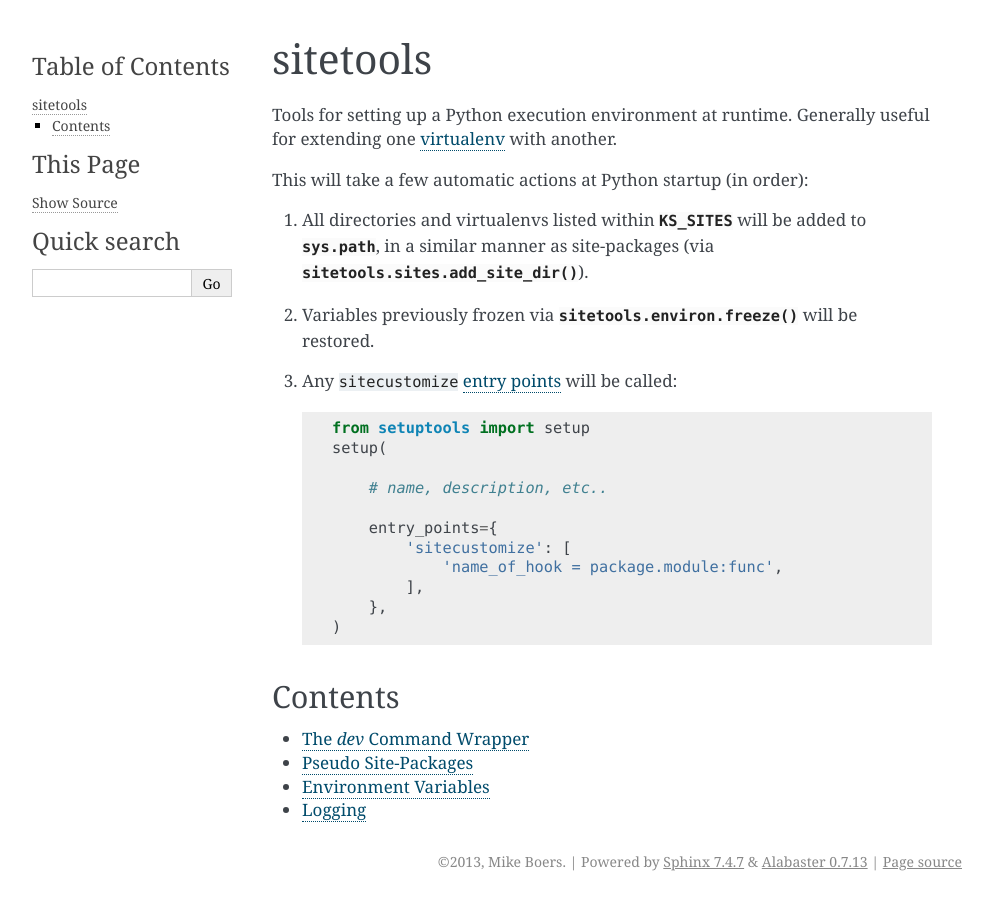
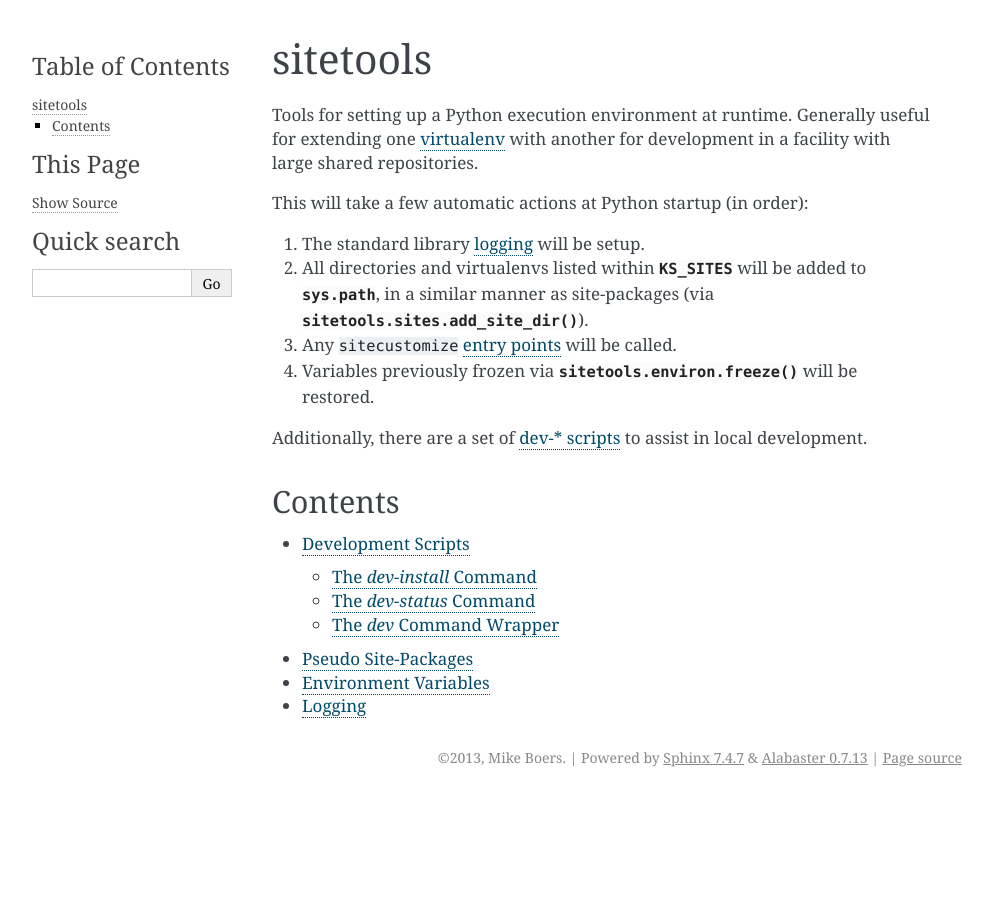
Before and after one commit to vfxetc/sitetools, a Sphinx documentation site: the page built from docs/index.rst, in a window 1280 px wide. Shown: the whole page, without its empty margins (148-1141 px from the left). Built offline with Sphinx 7.4.7, drawn with Linux system fonts in a browser that asks for light colours.

Commit message:
Pull the dev docs from the main WesternX docs

```diff
--- a/docs/index.rst
+++ b/docs/index.rst
@@ -4,33 +4,27 @@ sitetools
 =========
 
 Tools for setting up a Python execution environment at runtime. Generally useful
-for extending one virtualenv_ with another.
+for extending one virtualenv_ with another for development in a facility with
+large shared repositories.
 
 This will take a few automatic actions at Python startup (in order):
 
-1. All directories and virtualenvs listed within :envvar:`KS_SITES`
+1. The standard library logging_ will be setup.
+
+2. All directories and virtualenvs listed within :envvar:`KS_SITES`
    will be added to :data:`sys.path`, in a similar manner as site-packages (via
    :func:`sitetools.sites.add_site_dir`).
 
-2. Variables previously frozen via :func:`sitetools.environ.freeze` will be
-   restored.
+3. Any ``sitecustomize`` `entry points`_ will be called.
 
-3. Any ``sitecustomize`` `entry points`_ will be called::
+4. Variables previously frozen via :func:`sitetools.environ.freeze` will be restored.
 
-    from setuptools import setup
-    setup(
 
-        # name, description, etc..
-
-        entry_points={
-            'sitecustomize': [
-                'name_of_hook = package.module:func',
-            ],
-        },
-    )
+Additionally, there are a set of :ref:`dev-* scripts <dev>` to assist in local development.
 
 
 .. _entry points: http://pythonhosted.org/setuptools/setuptools.html#dynamic-discovery-of-services-and-plugins
+.. _logging: https://docs.python.org/2/library/logging.html
 .. _virtualenv: https://pypi.python.org/pypi/virtualenv
 
 
```
Also changed, not shown: docs/dev.rst (+64 -1 lines).
